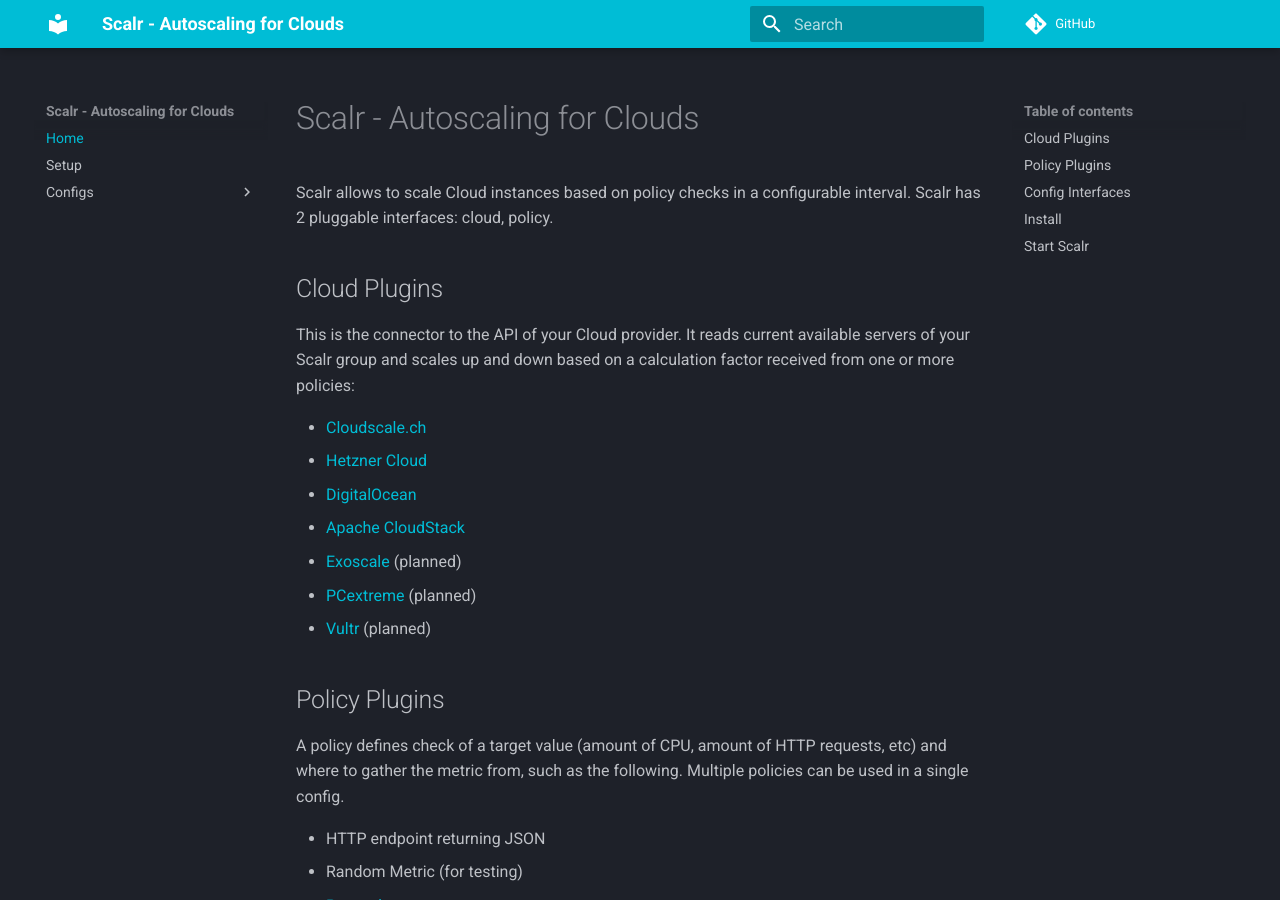
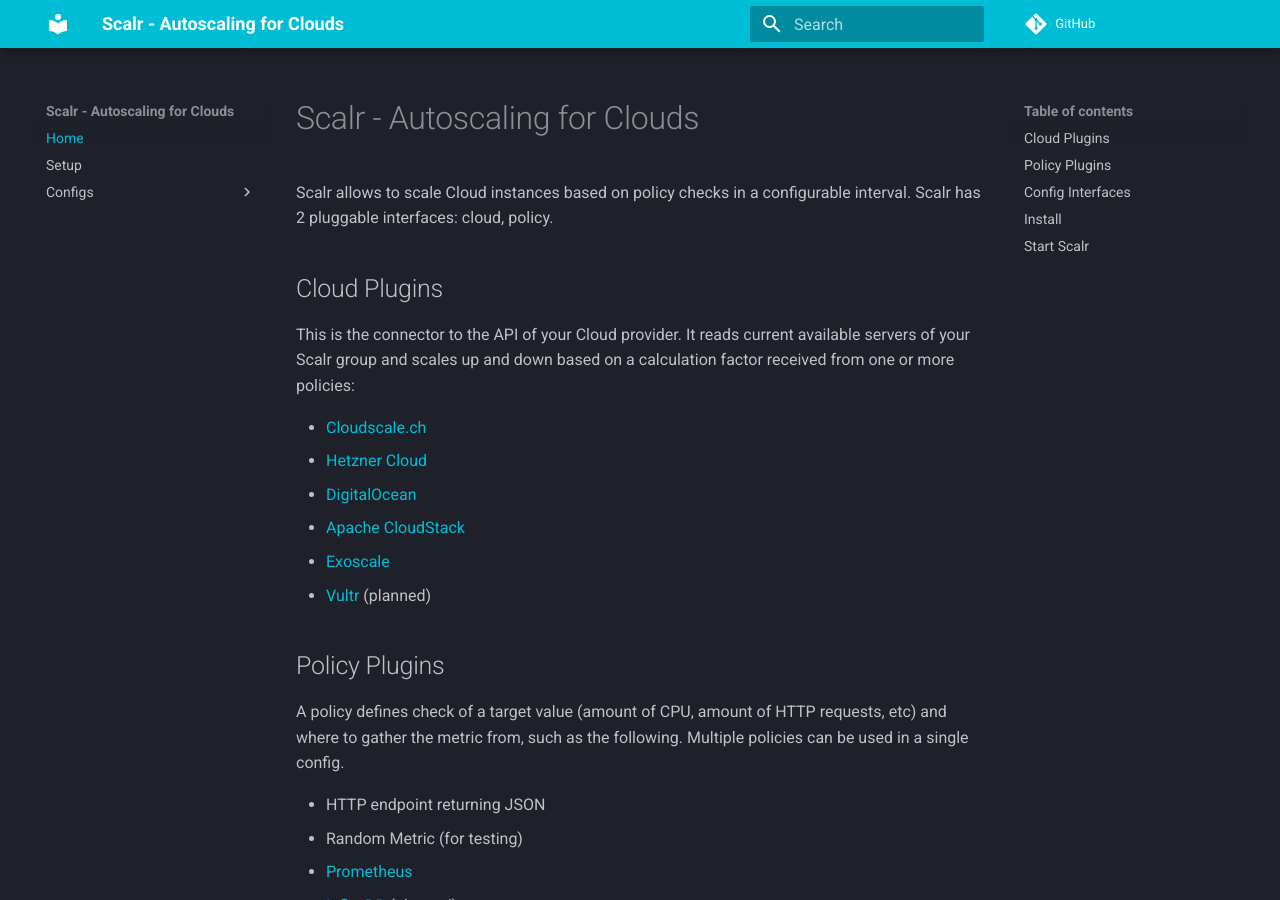
Before and after one commit to ngine-io/scalr, an MkDocs documentation site: the page built from docs/index.md, in a window 1280 px wide and 900 px high. Built offline with MkDocs 1.6.1 and Material for MkDocs 9.7.7, drawn with Linux system fonts in a browser that asks for light colours; comment, search, counter and statistics services are not loaded.

Commit message:
adjust docs

```diff
--- a/docs/index.md
+++ b/docs/index.md
@@ -10,8 +10,7 @@
 - [Hetzner Cloud](https://www.hetzner.com/cloud)
 - [DigitalOcean](https://www.digitalocean.com)
 - [Apache CloudStack](https://cloudstack.apache.org)
-- [Exoscale](https://www.exoscale.com) (planned)
-- [PCextreme](https://www.pcextreme.com) (planned)
+- [Exoscale](https://www.exoscale.com)
 - [Vultr](https://www.vultr.com) (planned)
 
 ## Policy Plugins
```
